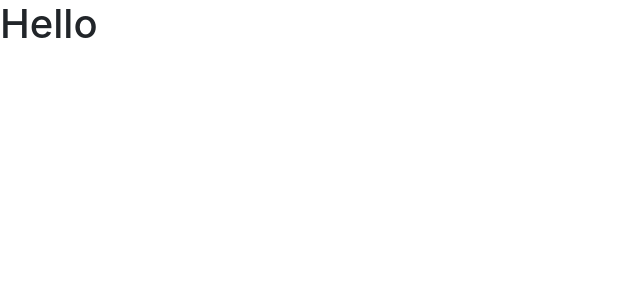
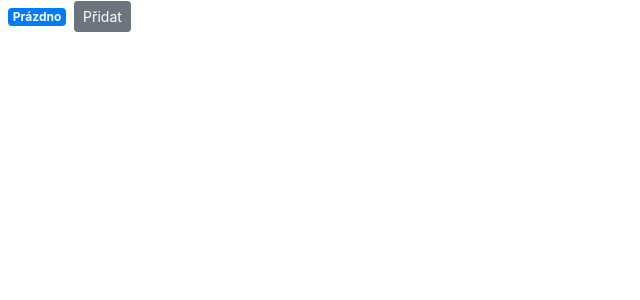
Before and after one commit to Kukuskas/my-little-study, a React (Create React App) app in the folder myfirstreact/: page / in a window 1280 px wide. Shown: the top 300 px of the page, without its empty margins (0-640 px from the left). Built offline with nearby package versions, Linux system fonts and the light colour scheme.

Commit message:
counter  jsx eddited

```diff
--- a/myfirstreact/src/Components/counter.jsx
+++ b/myfirstreact/src/Components/counter.jsx
@@ -1,9 +1,22 @@
 import React, { Component } from "react";
 
 class Counter extends Component {
-  state = {};
+  state = {
+    count: 0,
+    // imageUrl: "https://picsum.photos/200"
+  };
   render() {
-    return <h1>Hello</h1>;
+    return (
+      <div>
+        {/* <img src={this.state.imageUrl} alt="" /> */}
+        <span className="badge badge-primary m-2">{this.formatCount()}</span>
+        <button className="btn btn-secondary btn-sm">Přidat</button>
+      </div>
+    );
+  }
+  formatCount() {
+    const { count } = this.state;
+    return count === 0 ? "Prázdno" : count;
   }
 }
 
```
